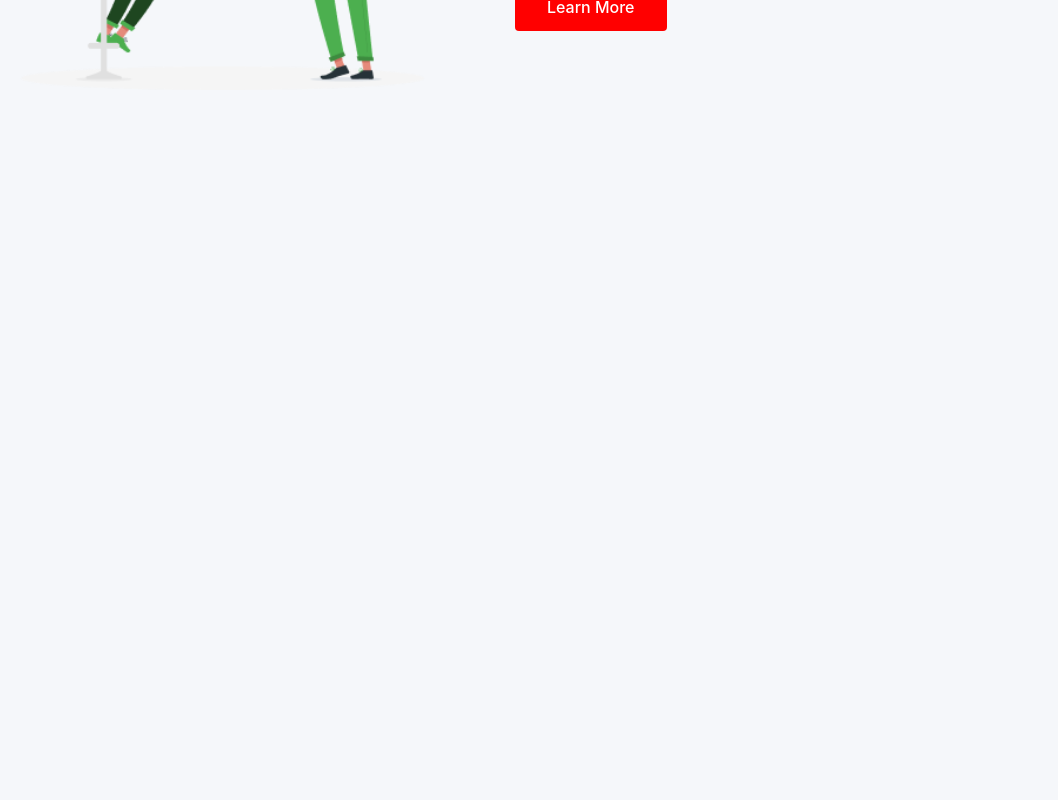
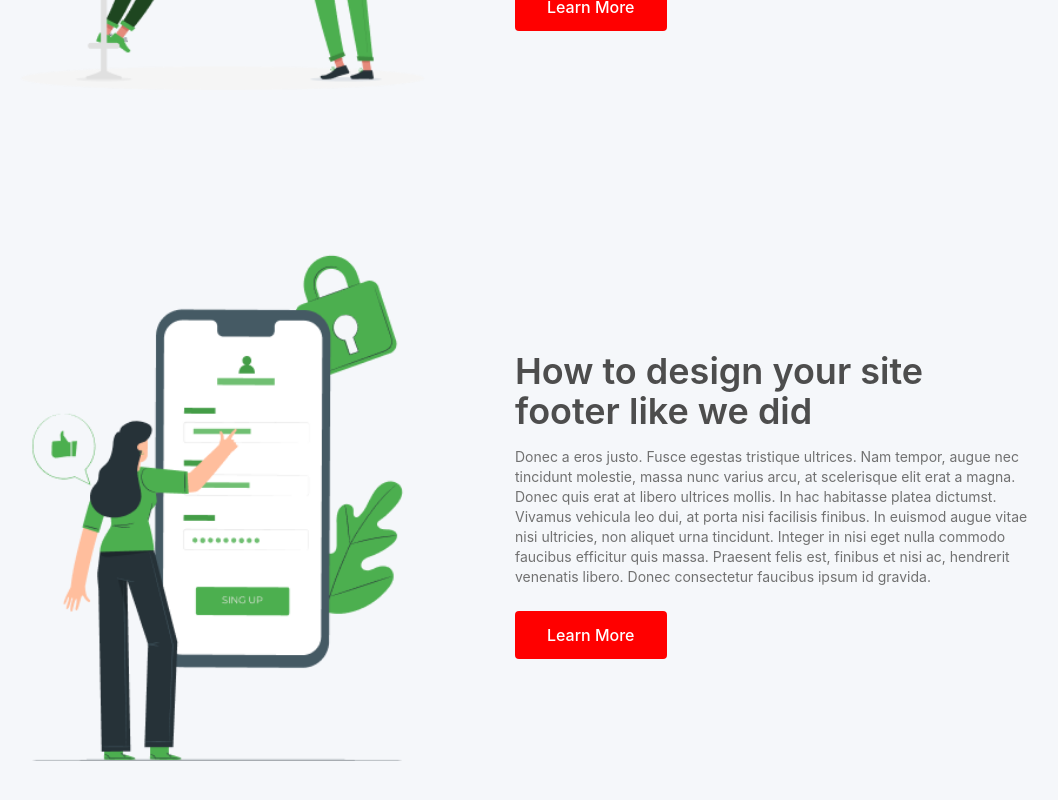
Before and after one commit to Olive-Spider/nexcent, a React (Vite) app: page / in a window 1280 px wide. Shown: the part 1904-2704 px from the top of the page, without its empty margins (141-1199 px from the left). Before the commit the page ends 2098 px from the top, so only its background shows below. Built offline with nearby package versions, Linux system fonts and the light colour scheme.

Commit message:
calendar component

```diff
--- a/src/App.jsx
+++ b/src/App.jsx
@@ -4,6 +4,7 @@ import Hero from "./components/Hero/Hero";
 import Clients from "./components/Clients/Clients"
 import Community from "./components/Community/Community";
 import Unlock from "./components/Unlock/Unlock";
+import Calender from "./components/Calender/Calender";
 
 const Home = () => <div>
   <Nav />
@@ -11,6 +12,7 @@ const Home = () => <div>
   <Clients />
   <Community />
   <Unlock />
+  <Calender />
 </div>;
 
 function App() {
--- a/src/components/Calender/Calender.jsx
+++ b/src/components/Calender/Calender.jsx
@@ -0,0 +1,39 @@
+import CalenderImage from "/pana.png";
+
+function Calender() {
+  return (
+    <section className="py-12 md:py-20 bg-white">
+      <div className="max-w-7xl mx-auto px-6 md:px-12 lg:px-20 flex flex-col md:flex-row items-center gap-8">
+        <div className="w-full md:w-1/2">
+          <img
+            src={CalenderImage}
+            alt="Calender Your Potential"
+            className="w-full h-auto"
+          />
+        </div>
+
+        <div className="w-full md:w-1/2 text-center md:text-left">
+          <h2 className="text-4xl font-semibold text-neutral-D_Grey mb-4">
+            How to design your site footer like we did
+          </h2>
+          <p className="text-sm font-normal text-neutral-Grey mb-6">
+            Donec a eros justo. Fusce egestas tristique ultrices. Nam tempor,
+            augue nec tincidunt molestie, massa nunc varius arcu, at scelerisque
+            elit erat a magna. Donec quis erat at libero ultrices mollis. In hac
+            habitasse platea dictumst. Vivamus vehicula leo dui, at porta nisi
+            facilisis finibus. In euismod augue vitae nisi ultricies, non
+            aliquet urna tincidunt. Integer in nisi eget nulla commodo faucibus
+            efficitur quis massa. Praesent felis est, finibus et nisi ac,
+            hendrerit venenatis libero. Donec consectetur faucibus ipsum id
+            gravida.
+          </p>
+          <button className="px-8 py-3 text-base font-medium text-center bg-primary text-neutral-White rounded gap-2">
+            Learn More
+          </button>
+        </div>
+      </div>
+    </section>
+  );
+}
+
+export default Calender;
```
Also changed, not shown: public/pana.png (added).
